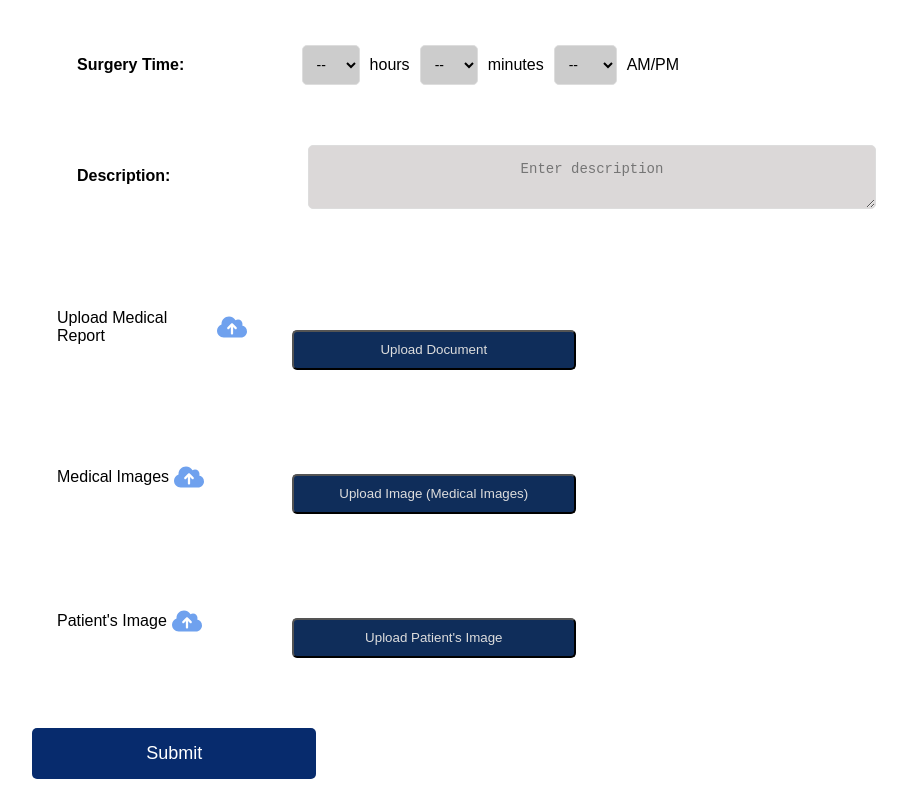
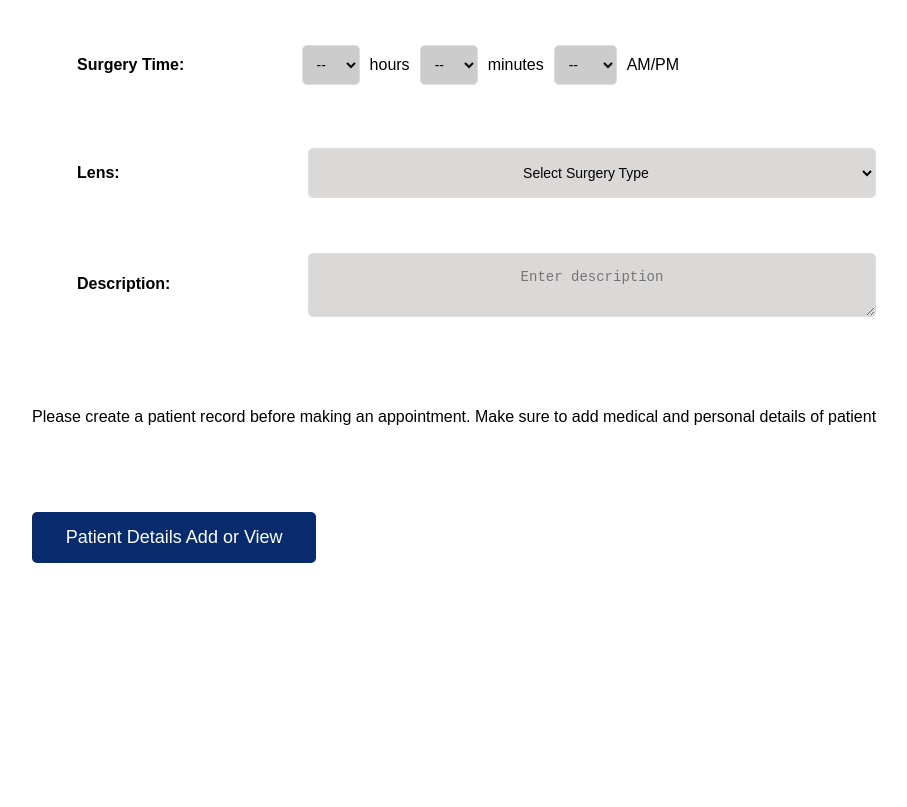
Before and after one commit to pabasara-samarakoon-4176/eye-clinic-management-project, a React (Create React App) app in the folder frontend/: page /surgeryDB in a window 1280 px wide. Shown: the part 420-1227 px from the top of the page, without its empty margins (292-1199 px from the left). After the commit the page ends 1011 px from the top, so only its background shows below. Built offline with nearby package versions, Linux system fonts and the light colour scheme.

Commit message:
UI change

```diff
--- a/frontend/src/Pages/SurgeryDB/SurgeryDB.jsx
+++ b/frontend/src/Pages/SurgeryDB/SurgeryDB.jsx
@@ -1,6 +1,6 @@
-// LensDB.jsx
 import React, { useState } from "react";
 import DatePicker from "react-datepicker";
+import { useNavigate } from "react-router-dom";
 import "react-datepicker/dist/react-datepicker.css";
 import { FontAwesomeIcon } from "@fortawesome/react-fontawesome";
 import {
@@ -23,6 +23,7 @@ const LensDB = () => {
   const [examHours, setExamHours] = useState(null);
   const [examMinutes, setExamMinutes] = useState(null);
   const [examAMPM, setExamAMPM] = useState(null);
+  const [activeTab, setActiveTab] = useState(""); // Define setActiveTab
   const handleButtonClick = (button) => {
     setActiveButton(button);
   };
@@ -37,6 +38,15 @@ const LensDB = () => {
   const eyeImages = null;
   const handleSearch = (searchValue) => {
     console.log("Search value:", searchValue);
+  };
+
+  const navigate = useNavigate(); // Initialize useNavigate hook
+
+  // Function to handle "See Details" button click
+  const handleSeeDetails = () => {
+    // Navigate to patient details route
+    navigate("/patientDB");
+    setActiveTab("MEDICAL DETAILS");
   };
   return (
     <div>
@@ -153,7 +163,19 @@ const LensDB = () => {
                     AM/PM
                   </div>
                 </div>
-
+                <div className="form-group">
+                  <label htmlFor="description" className="label">
+                   Lens:
+                  </label>
+                  <select id="surgeryType" className="lInput">
+                    <option value="" disabled selected hidden>
+                      Select Surgery Type
+                    </option>
+                    <option value="Lens1">Lens 1 | Power 1</option>
+                    <option value="Lens2">Lens 2 | Power 2</option>
+                    <option value="Lens3">Lens 3 | Power 3</option>
+                  </select>
+                </div>
                 <div className="form-group">
                   <label htmlFor="description" className="label">
                     Description:
@@ -166,93 +188,15 @@ const LensDB = () => {
                 </div>
 
                 <div className="form-group button-group">
-                  <label htmlFor="imageUpload" className="insert-image-text">
-                    Upload Medical Report
-                    <FontAwesomeIcon
-                      icon={faCloudUploadAlt}
-                      style={{ fontSize: "1.5em", color: "#6FA1EE" }}
-                      className="cloud-icon"
-                    />
-                  </label>
-                  <input
-                    type="file"
-                    id="imageUpload"
-                    style={{ display: "none" }}
-                    onChange={(e) => {
-                      const selectedImage = e.target.files[0];
-                      console.log("Selected Image:", selectedImage);
-                    }}
-                  />
-                  <button
-                    type="button"
-                    className="button-img"
-                    onClick={() =>
-                      document.getElementById("imageUpload").click()
-                    }
-                  >
-                    Upload Document
-                  </button>
+                  <p>Please create a patient record before making an appointment. Make sure to add medical and personal details of patient</p>
+
                 </div>
+
                 <div className="form-group button-group">
-                  <label htmlFor="imageUpload" className="insert-image-text">
-                    Medical Images
-                    <FontAwesomeIcon
-                      icon={faCloudUploadAlt}
-                      style={{ fontSize: "1.5em", color: "#6FA1EE" }}
-                      className="cloud-icon"
-                    />
-                  </label>
-                  <input
-                    type="file"
-                    id="imageUpload"
-                    style={{ display: "none" }}
-                    onChange={(e) => {
-                      const selectedImage = e.target.files[0];
-                      console.log("Selected Image:", selectedImage);
-                    }}
-                  />
-                  <button
-                    type="button"
-                    className="button-img"
-                    onClick={() =>
-                      document.getElementById("imageUpload").click()
-                    }
-                  >
-                    Upload Image (Medical Images)
-                  </button>
-                </div>
-                <div className="form-group button-group">
-                  <label htmlFor="imageUpload" className="insert-image-text">
-                    Patient's Image
-                    <FontAwesomeIcon
-                      icon={faCloudUploadAlt}
-                      style={{ fontSize: "1.5em", color: "#6FA1EE" }}
-                      className="cloud-icon"
-                    />
-                  </label>
-                  <input
-                    type="file"
-                    id="imageUpload"
-                    style={{ display: "none" }}
-                    onChange={(e) => {
-                      const selectedImage = e.target.files[0];
-                      console.log("Selected Image:", selectedImage);
-                    }}
-                  />
-                  <button
-                    type="button"
-                    className="button-img"
-                    onClick={() =>
-                      document.getElementById("imageUpload").click()
-                    }
-                  >
-                    Upload Patient's Image
-                  </button>
-                </div>
-                <div className="form-group button-group">
-                  <button type="submit" className="button">
-                    Submit
-                  </button>
+
+                  <button className="button" onClick={handleSeeDetails}>
+        Patient Details Add or View
+      </button>
                 </div>
               </form>
             )}
@@ -327,6 +271,10 @@ const LensDB = () => {
                           <span className="labelP">Surgery Time:</span>
                           <span className="valueP"></span>
                         </div>
+                        <div className="label-value-pair-P">
+                          <span className="labelP">Lens:</span>
+                          <span className="valueP"></span>
+                        </div>
                       </div>
                     </>
                   )}
@@ -337,25 +285,16 @@ const LensDB = () => {
                   <span className="value2"></span>
                 </div>
                 <div className="form-group button-group">
-                  <label htmlFor="imageUpload" className="insert-image-text">
-                    <b>Download Medical Report</b>
-                    <FontAwesomeIcon
-                      icon={faCloudDownloadAlt}
-                      style={{ fontSize: "1.5em", color: "#6FA1EE" }}
-                      className="cloud-icon"
-                    />
-                  </label>
+                  <p>If need to look on Medical Details and Personal Detils , Click below button </p>
+                </div>
 
-                  <button
-                    type="button"
-                    className="button-img"
-                    onClick={() => {
-                      alert("Downloading your medical report...");
-                    }}
-                  >
-                    Download Document
-                  </button>
+                <div className="form-group button-group">
+
+                  <button className="button" onClick={handleSeeDetails}>
+        Patient Details  View
+      </button>
                 </div>
+
                 <div className="form-group button-group">
                   <span>
                     <h4>Uploaded Eye Images : </h4>
@@ -384,6 +323,26 @@ const LensDB = () => {
                     </div>
                   )}
                 </div>
+                <div className="form-group button-group">
+                  <label htmlFor="imageUpload" className="insert-image-text">
+                    <b>Download Medical Report</b>
+                    <FontAwesomeIcon
+                      icon={faCloudDownloadAlt}
+                      style={{ fontSize: "1.5em", color: "#6FA1EE" }}
+                      className="cloud-icon"
+                    />
+                  </label>
+
+                  <button
+                    type="button"
+                    className="button-img"
+                    onClick={() => {
+                      alert("Downloading your medical report...");
+                    }}
+                  >
+                    Download Document
+                  </button>
+                </div>
               </div>
             )}
           </div>
```
